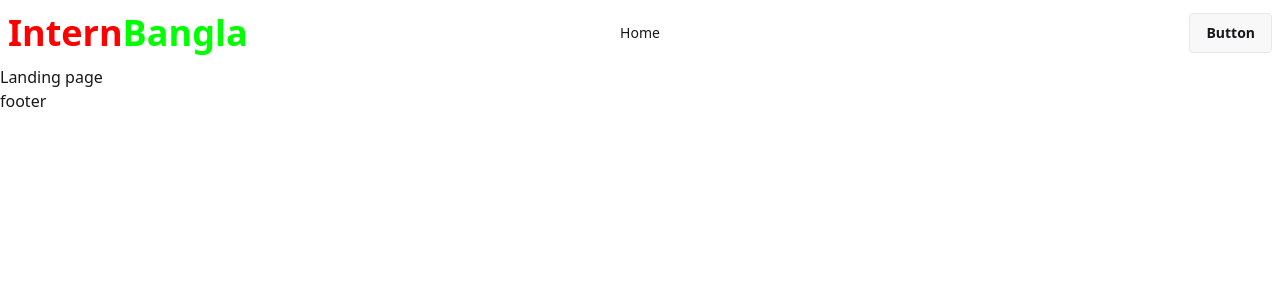
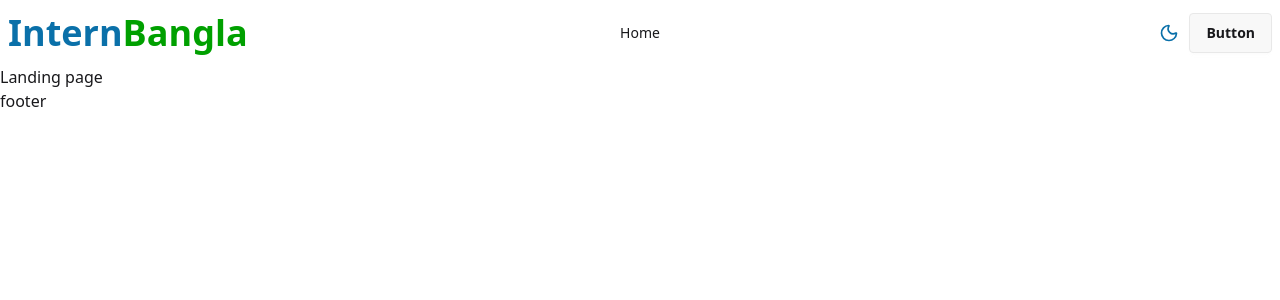
Before and after one commit to RohanR05/Job_Portal, a Next.js app: page / in a window 1280 px wide. Shown: the top 300 px of the page. Built offline with nearby package versions, Linux system fonts and the light colour scheme.

Commit message:
add theme button

```diff
--- a/package.json
+++ b/package.json
@@ -10,6 +10,7 @@
   },
   "dependencies": {
     "daisyui": "^5.4.3",
+    "lucide-react": "^0.552.0",
     "next": "16.0.1",
     "react": "19.2.0",
     "react-dom": "19.2.0"
--- a/src/app/globals.css
+++ b/src/app/globals.css
@@ -5,8 +5,8 @@
 @plugin "daisyui/theme" {
   name: "light";
   default: true;
-  --color-primary: red;
-  --color-secondary:#00ff00;
+  --color-primary: #0A70a9;
+  --color-secondary:#00a000;
   --color-accent:#fff;
   --color-neutral:#000;
 }
--- /dev/null
+++ b/src/components/Theme/Theme.jsx
@@ -0,0 +1,45 @@
+"use client";
+
+import { useEffect, useState } from "react";
+import { Moon, Sun } from "lucide-react";
+
+export default function Theme() {
+  const [theme, setTheme] = useState("light"); // plain JS
+  const [mounted, setMounted] = useState(false);
+
+  useEffect(() => {
+    setMounted(true);
+    const savedTheme = localStorage.getItem("theme");
+    if (savedTheme === "light" || savedTheme === "dark") {
+      setTheme(savedTheme);
+      document.documentElement.setAttribute("data-theme", savedTheme);
+    }
+  }, []);
+
+  useEffect(() => {
+    if (mounted) {
+      document.documentElement.setAttribute("data-theme", theme);
+      localStorage.setItem("theme", theme);
+    }
+  }, [theme, mounted]);
+
+  const toggleTheme = () => {
+    setTheme(prev => (prev === "light" ? "dark" : "light"));
+  };
+
+  if (!mounted) return null;
+
+  return (
+    <button
+      onClick={toggleTheme}
+      className="btn btn-ghost btn-circle"
+      aria-label="Toggle Theme"
+    >
+      {theme === "light" ? (
+        <Moon className="w-5 h-5 text-primary" />
+      ) : (
+        <Sun className="w-5 h-5 text-yellow-400" />
+      )}
+    </button>
+  );
+}
--- a/src/components/shared/Navbar.jsx
+++ b/src/components/shared/Navbar.jsx
@@ -1,6 +1,7 @@
 import Link from "next/link";
 import React from "react";
 import Logo from "./Logo";
+import Theme from "../Theme/Theme";
 
 const Navbar = () => {
   const links = (
@@ -46,6 +47,7 @@
           <ul className="menu menu-horizontal px-1">{links}</ul>
         </div>
         <div className="navbar-end">
+          <Theme></Theme>
           <a className="btn">Button</a>
         </div>
       </div>
```
Also changed, not shown: 1 other file (tests, documents, lock files or other folders).
